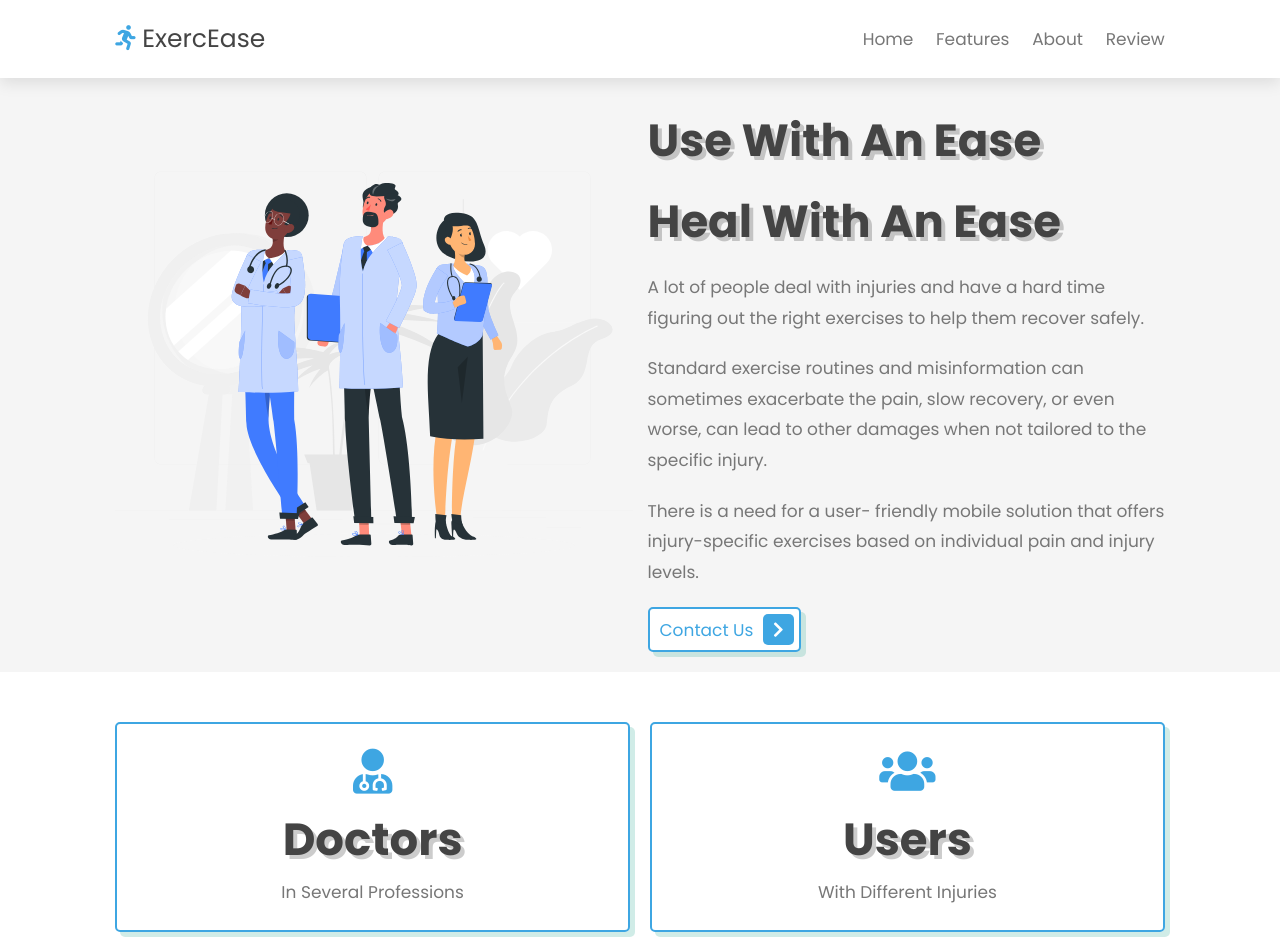
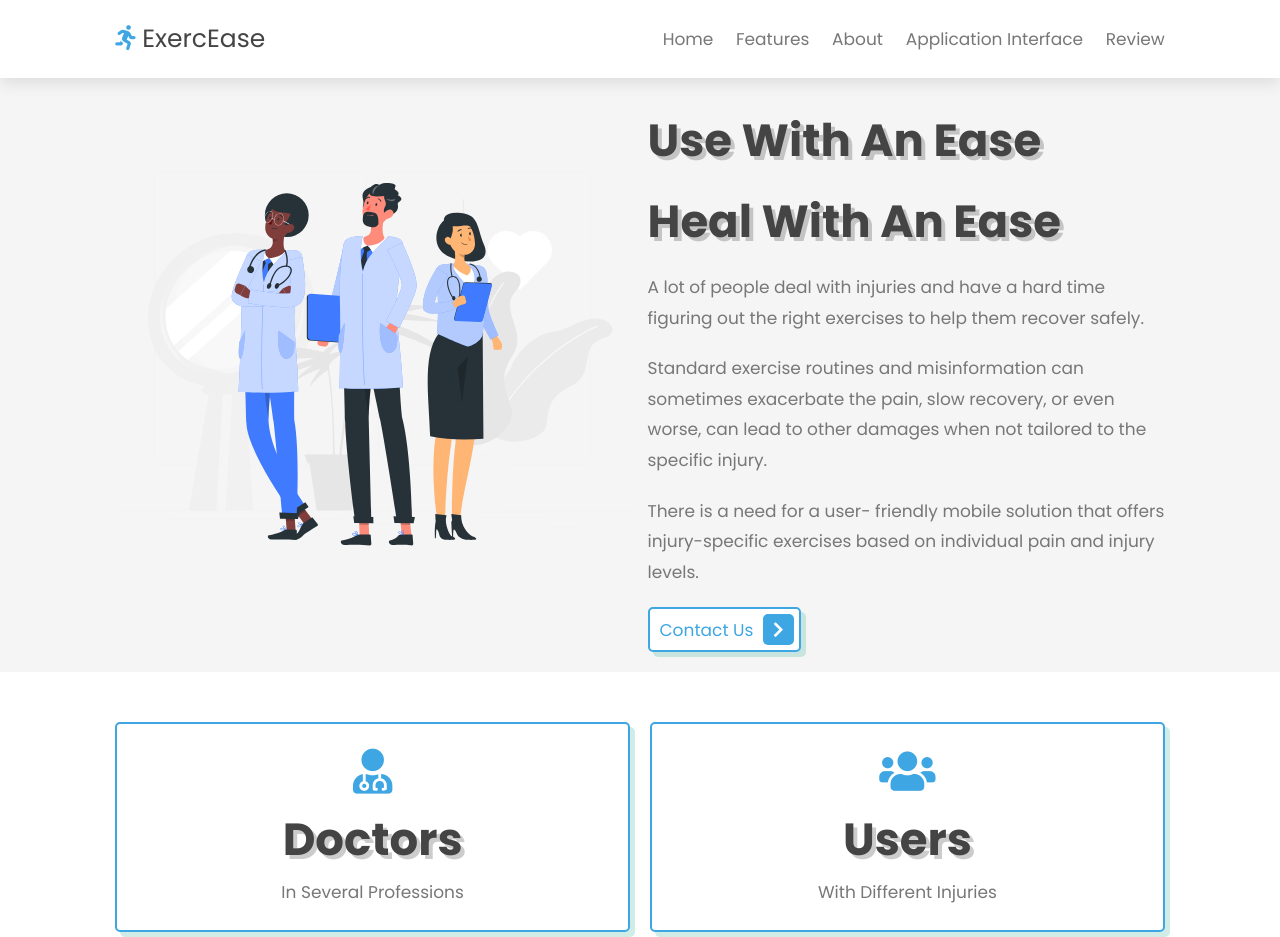
Before and after one commit to alizekaid/ExercEase-Website, a plain HTML site: page index.html in a window 1280 px wide. Shown: the top 937 px of the page. Drawn offline with Linux system fonts and the light colour scheme.

Commit message:
addition on footer

```diff
--- a/index.html
+++ b/index.html
@@ -20,6 +20,7 @@
             <a href="#home">home</a>
             <a href="#services">features</a>
             <a href="#about">about</a>
+            <a href="#interface">Application Interface</a>
             <a href="#review">review</a>
         </nav>
         <div id="menu-btn" class="fas fa-bars"></div>
@@ -226,6 +227,7 @@
                 <a href="#"> <i class="fas fa-chevron-right"></i> home</a>
                 <a href="#services"> <i class="fas fa-chevron-right"></i> features</a>
                 <a href="#about"> <i class="fas fa-chevron-right"></i> about</a>
+                <a href="#interface"> <i class="fas fa-chevron-right"></i> Application Interface</a>
                 <a href="#review"> <i class="fas fa-chevron-right"></i> review</a>
             </div>
             <div class="box">
```
